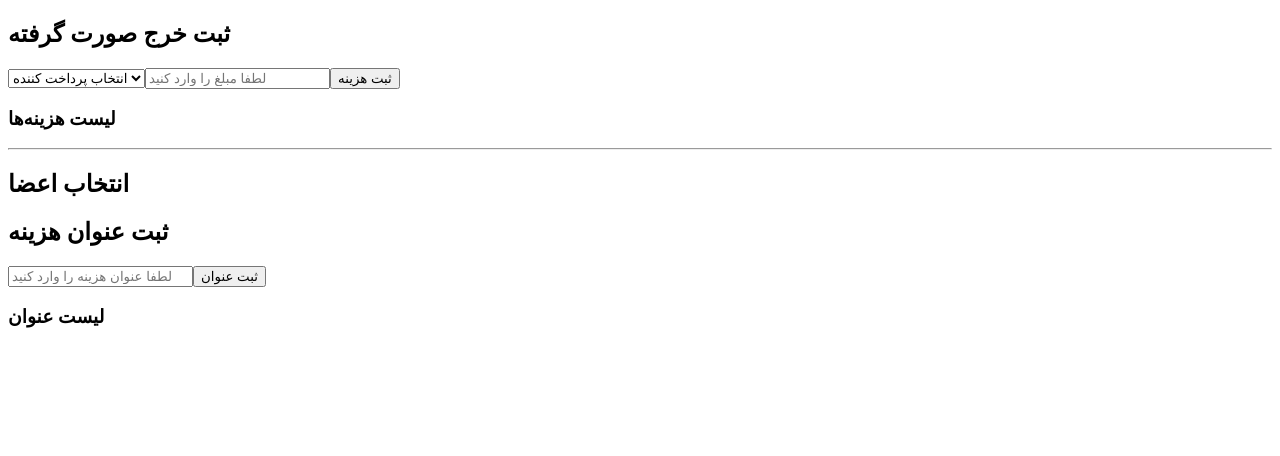
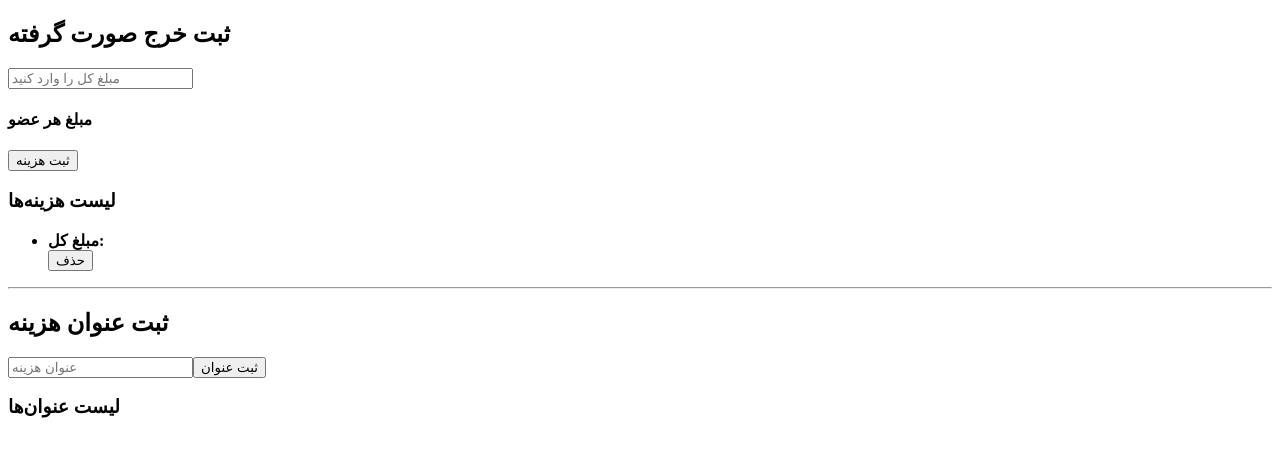
Before and after one commit to setayesh0882/cost-sharing, a React (Vite) app: page /Expense in a window 1280 px wide. Both pictures are taken after a click on the button "ثبت هزینه". Shown: the top 456 px of the page. Built offline with nearby package versions, Linux system fonts and the light colour scheme.

Commit message:
edit page of expense and add members at the page of summery

```diff
--- a/src/Expense.jsx
+++ b/src/Expense.jsx
@@ -6,8 +6,7 @@ export default function Expense() {
   const [title, setTitle] = useState("");
   const [recordTitle, setRecordTitle] = useState([]);
   const [membersList, setMembersList] = useState([]);
-  const [selectedMember, setSelectedMember] = useState("");
-  const [selectedMembersList, setSelectedMembersList] = useState([]);
+  const [memberAmounts, setMemberAmounts] = useState({});
 
   useEffect(() => {
     const storedExpense = localStorage.getItem("expense");
@@ -29,69 +28,82 @@ export default function Expense() {
   }, [recordTitle]);
 
   const handleShowExpense = () => {
-    if (!expense.trim() || !selectedMember.trim()) return;
+    let total = 0;
+    membersList.forEach((m) => {
+      total += Number(memberAmounts[m] || 0);
+    });
+
+    if (total !== Number(expense)) {
+      alert("جمع مبلغ وارد شده برای اعضا باید برابر با مبلغ کل باشد");
+      return;
+    }
+
     setRecordExpense([
       ...recordExpense,
-      `پرداخت‌ کننده: ${selectedMember} | مبلغ: ${expense}`
+      { total: expense, details: { ...memberAmounts } },
     ]);
+
     setExpense("");
+    setMemberAmounts({});
   };
 
-  const handleToggleMember = (member) => {
-    if (selectedMembersList.includes(member)) {
-      setSelectedMembersList(selectedMembersList.filter((m) => m !== member));
-    } else {
-      setSelectedMembersList([...selectedMembersList, member]);
-    }
+  const handleDeleteExpense = (index) => {
+    setRecordExpense(recordExpense.filter((_, i) => i !== index));
   };
 
   const handleShowTitle = () => {
-    if (!title.trim() || selectedMembersList.length === 0) return;
-    setRecordTitle([
-      ...recordTitle,
-      `اعضا: ${selectedMembersList.join(", ")} | عنوان: ${title}`
-    ]);
+    if (!title.trim()) return;
+    setRecordTitle([...recordTitle, title]);
     setTitle("");
-    setSelectedMembersList([]);
   };
 
-  const handleDeleteExpense = (indexDelete) => {
-    setRecordExpense(recordExpense.filter((_, index) => index !== indexDelete));
-  };
-
-  const handleDeleteTitle = (indexDelete) => {
-    setRecordTitle(recordTitle.filter((_, index) => index !== indexDelete));
+  const handleDeleteTitle = (index) => {
+    setRecordTitle(recordTitle.filter((_, i) => i !== index));
   };
 
   return (
     <div>
       <h2>ثبت خرج صورت گرفته</h2>
 
-      <select
-        value={selectedMember}
-        onChange={(e) => setSelectedMember(e.target.value)}
-      >
-        <option value="">انتخاب پرداخت کننده</option>
-        {membersList.map((member, index) => (
-          <option key={index} value={member}>
-            {member}
-          </option>
-        ))}
-      </select>
-
       <input
         type="number"
         value={expense}
         onChange={(e) => setExpense(e.target.value)}
-        placeholder="لطفا مبلغ را وارد کنید"
+        placeholder="مبلغ کل را وارد کنید"
       />
+
+      <h4>مبلغ هر عضو</h4>
+      {membersList.map((member, index) => (
+        <div key={index}>
+          {member}:{" "}
+          <input
+            type="number"
+            value={memberAmounts[member] || ""}
+            onChange={(e) =>
+              setMemberAmounts({
+                ...memberAmounts,
+                [member]: e.target.value,
+              })
+            }
+            placeholder="مبلغ پرداخت شده"
+          />
+        </div>
+      ))}
+
       <button onClick={handleShowExpense}>ثبت هزینه</button>
 
       <h3>لیست هزینه‌ها</h3>
       <ul>
         {recordExpense.map((exp, index) => (
           <li key={index}>
-            {exp}
+            <b>مبلغ کل:</b> {exp.total}
+            <ul>
+              {Object.entries(exp.details).map(([member, amount]) => (
+                <li key={member}>
+                  {member}: {amount}
+                </li>
+              ))}
+            </ul>
             <button onClick={() => handleDeleteExpense(index)}>حذف</button>
           </li>
         ))}
@@ -99,32 +111,20 @@ export default function Expense() {
 
       <hr />
 
-      <h2>انتخاب اعضا</h2>
-      {membersList.map((member, index) => (
-        <label key={index} style={{ display: "block" }}>
-          <input
-            type="checkbox"
-            checked={selectedMembersList.includes(member)}
-            onChange={() => handleToggleMember(member)}
-          />
-          {member}
-        </label>
-      ))}
-
       <h2>ثبت عنوان هزینه</h2>
       <input
         type="text"
         value={title}
         onChange={(e) => setTitle(e.target.value)}
-        placeholder="لطفا عنوان هزینه را وارد کنید"
+        placeholder="عنوان هزینه"
       />
       <button onClick={handleShowTitle}>ثبت عنوان</button>
 
-      <h3>لیست عنوان‌</h3>
+      <h3>لیست عنوان‌ها</h3>
       <ul>
         {recordTitle.map((tit, index) => (
           <li key={index}>
-            {tit}
+            {tit}{" "}
             <button onClick={() => handleDeleteTitle(index)}>حذف</button>
           </li>
         ))}
--- a/src/Summery.jsx
+++ b/src/Summery.jsx
@@ -1,2 +1,23 @@
-export default function Summery() {
+import { useState, useEffect } from "react";
+
+export default function Summary() {
+  const [members, setMembers] = useState([]);
+
+  useEffect(() => {
+    const storedMembers = localStorage.getItem("members");
+    if (storedMembers) {
+      setMembers(JSON.parse(storedMembers));
+    }
+  }, []);
+
+  return (
+    <div>
+      <h3>اعضا</h3>
+      <ul>
+        {members.map((member) => (
+          <li key={member}>{member}</li>
+        ))}
+      </ul>
+    </div>
+  );
 }
```
